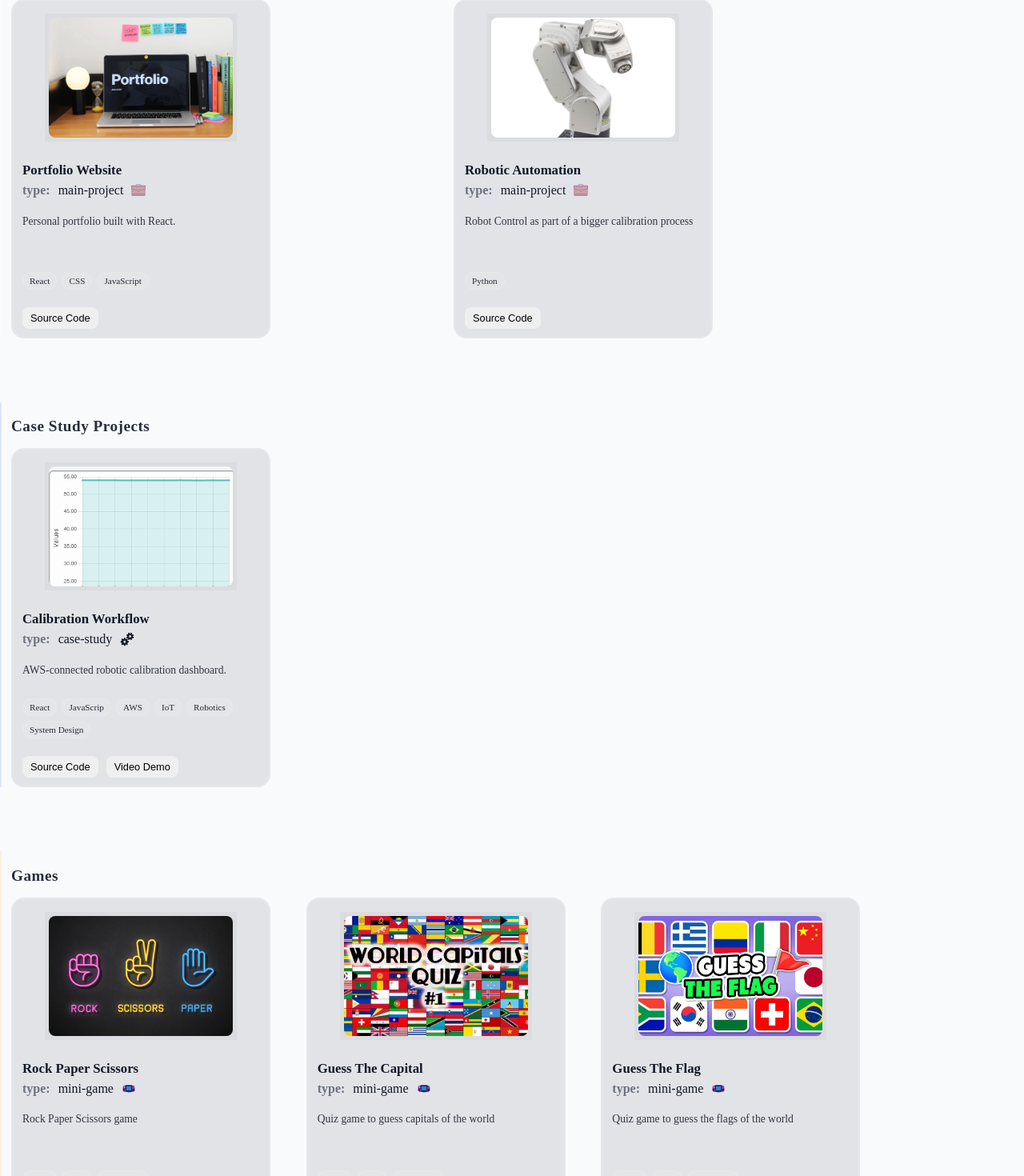
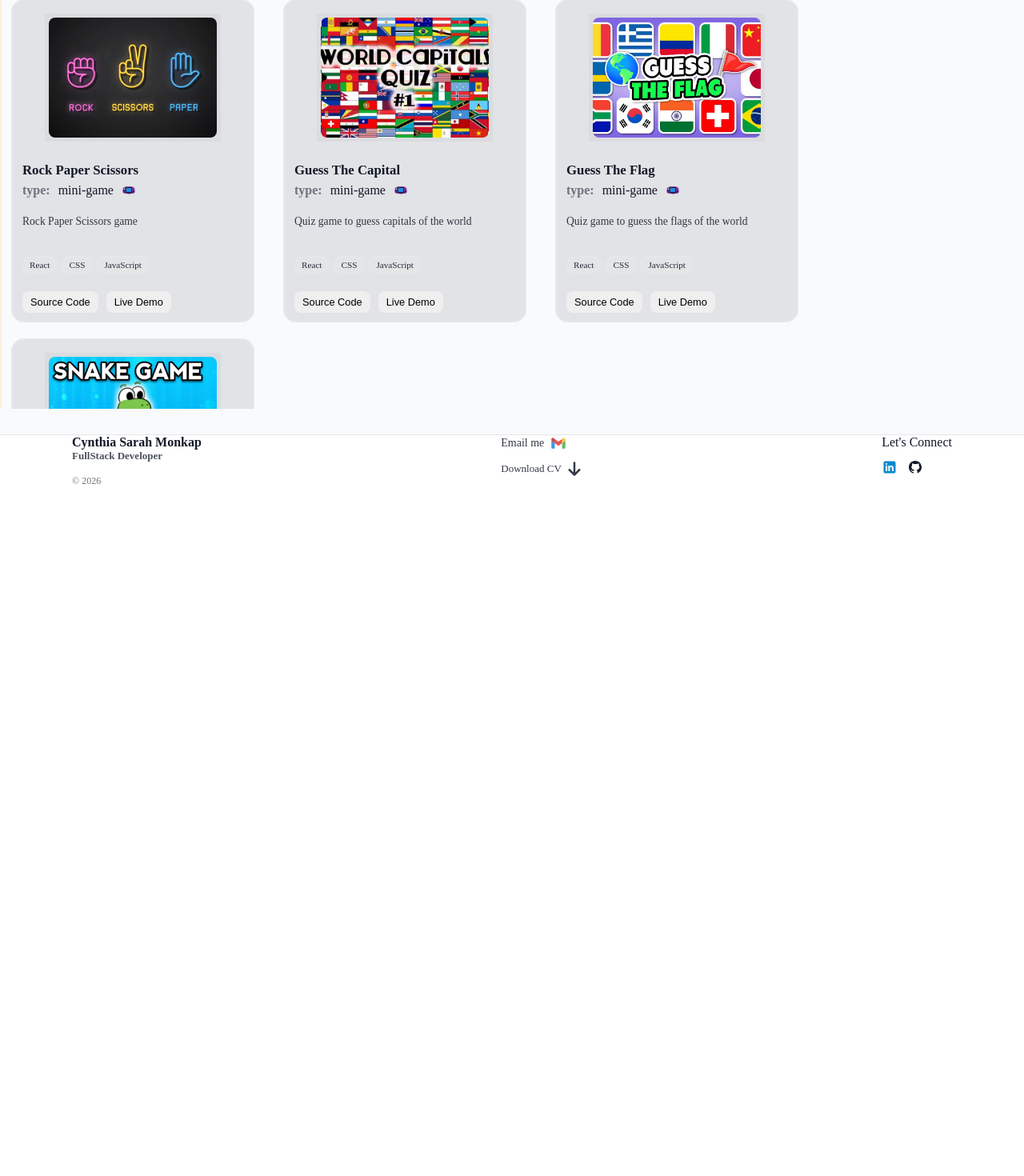
Before and after one commit to Cynthilizy/myPortfolio, a React (Vite) app: page /projects in a window 1280 px wide. Shown: the part 179-1649 px from the top of the page at 80% size. After the commit the page ends 800 px from the top, so only its background shows below. Built offline with nearby package versions, Linux system fonts and the light colour scheme.

Commit message:
deploying to vercel

```diff
--- a/src/App.css
+++ b/src/App.css
@@ -1,15 +1,23 @@
 body,
 html,
 #root {
+  height: 100%;
+  overflow: hidden;
   margin: 0;
-  padding: 0;
 }
 
 .app {
   display: flex;
   flex-direction: column;
+  height: 100vh;
   justify-content: space-between;
   gap: clamp(24px, 4vh, 48px);
+}
+
+main {
+  flex: 1;
+  overflow-y: auto;
+  min-height: 0;
 }
 
 .header-light,
--- a/src/CardFull.css
+++ b/src/CardFull.css
@@ -3,9 +3,9 @@
   flex-direction: column;
 
   width: 100%;
-  max-width: 320px;
+  max-width: 300px;
 
-  height: 420px;
+  height: 400px;
   border-radius: 16px;
   overflow: hidden;
 }
@@ -42,6 +42,7 @@
 
   display: -webkit-box;
   -webkit-line-clamp: 3;
+  line-clamp: 3;
   -webkit-box-orient: vertical;
 
   overflow: hidden;
--- a/src/Projects.css
+++ b/src/Projects.css
@@ -13,9 +13,8 @@
 
 .projects {
   display: grid;
-  grid-template-columns: repeat(auto-fit, minmax(260px, 1fr));
+  grid-template-columns: repeat(auto-fit, minmax(280px, 320px));
   gap: 20px;
-  width: 100%;
 }
 
 .project-type {
--- a/src/Projects.jsx
+++ b/src/Projects.jsx
@@ -33,12 +33,11 @@ function Projects({ theme }) {
   return (
     <div className="projects-container" style={{ color: theme.textPrimary }}>
       <div className="projects-container-inner">
-        <div className="main-projects">
-          <h3 className="project-type">Main Projects</h3>
-          <div className="projects main-project">
-            {ProjectsList.filter((p) => p.type === "main-project").map(
-              (proj) => (
-                <div id={proj.id}>
+        <div className="mini-game-projects">
+          <h3 className="project-type">Games</h3>
+          <div className="projects mini-game">
+            {ProjectsList.filter((p) => p.type === "mini-game").map((proj) => (
+              <div id={proj.id} key={proj.id}>
                 <CardFull
                   image={proj.image}
                   title={proj.title}
@@ -49,18 +48,17 @@ function Projects({ theme }) {
                   description={proj.description}
                   demoType={proj.demoType}
                   theme={theme}
-                    key={proj.id}
                 />
               </div>
-              ),
-            )}
+            ))}
+          </div>
         </div>
       </div>
       <div className="case-study-projects">
         <h3 className="project-type">Case Study Projects</h3>
         <div className="projects case-study">
           {ProjectsList.filter((p) => p.type === "case-study").map((proj) => (
-              <div id={proj.id}>
+            <div id={proj.id} key={proj.id}>
               <CardFull
                 image={proj.image}
                 title={proj.title}
@@ -71,17 +69,16 @@ function Projects({ theme }) {
                 description={proj.description}
                 demoType={proj.demoType}
                 theme={theme}
-                  key={proj.id}
               />
             </div>
           ))}
         </div>
       </div>
-        <div className="mini-game-projects">
-          <h3 className="project-type">Games</h3>
-          <div className="projects mini-game">
-            {ProjectsList.filter((p) => p.type === "mini-game").map((proj) => (
-              <div id={proj.id}>
+      <div className="main-projects">
+        <h3 className="project-type">Main Projects</h3>
+        <div className="projects main-project">
+          {ProjectsList.filter((p) => p.type === "main-project").map((proj) => (
+            <div id={proj.id} key={proj.id}>
               <CardFull
                 image={proj.image}
                 title={proj.title}
@@ -92,14 +89,12 @@ function Projects({ theme }) {
                 description={proj.description}
                 demoType={proj.demoType}
                 theme={theme}
-                  key={proj.id}
               />
             </div>
           ))}
         </div>
       </div>
     </div>
-    </div>
   );
 }
 export default Projects;
--- a/src/ProjectsList.jsx
+++ b/src/ProjectsList.jsx
@@ -28,10 +28,10 @@ export const ProjectsList = [
   {
     id: "robotic-automation",
     title: "Robotic Automation",
-    type: "main-project",
+    type: "case-study",
     image: "/robot.jpg",
     alt: "Photo of Meca500 robot",
-    description: "Robot Control as part of a bigger calibration process",
+    description: "Robot Control as part of a calibration process.",
     tags: ["Python"],
     github: "https://github.com/Cynthilizy/Robotic_Automation_Process",
     live: "https://robotic-automation.com",
@@ -48,7 +48,7 @@ export const ProjectsList = [
     tags: ["React", "CSS", "JavaScript"],
     github:
       "https://github.com/Cynthilizy/mini-games/tree/main/src/rock-paper-scissors",
-    live: "https://rps-demo.com",
+    live: "https://mini-games-1vfvi2h0x-cynthia-sm-projects.vercel.app",
     demoType: "web",
   },
 
@@ -62,7 +62,7 @@ export const ProjectsList = [
     tags: ["React", "CSS", "JavaScript"],
     github:
       "https://github.com/Cynthilizy/mini-games/tree/main/src/capitals-quiz",
-    live: "https://rps-demo.com",
+    live: "https://mini-games-1vfvi2h0x-cynthia-sm-projects.vercel.app",
     demoType: "web",
   },
 
@@ -75,7 +75,7 @@ export const ProjectsList = [
     description: "Quiz game to guess the flags of the world",
     tags: ["React", "CSS", "JavaScript"],
     github: "https://github.com/Cynthilizy/mini-games/tree/main/src/flag-quiz",
-    live: "https://rps-demo.com",
+    live: "https://mini-games-1vfvi2h0x-cynthia-sm-projects.vercel.app",
     demoType: "web",
   },
 
@@ -89,7 +89,7 @@ export const ProjectsList = [
     tags: ["React", "CSS", "JavaScript"],
     github:
       "https://github.com/Cynthilizy/mini-games/tree/main/src/snake-master",
-    live: "https://rps-demo.com",
+    live: "https://mini-games-1vfvi2h0x-cynthia-sm-projects.vercel.app",
     demoType: "web",
   },
 ];
```
Lines whose indentation alone changed are shown as unchanged.
